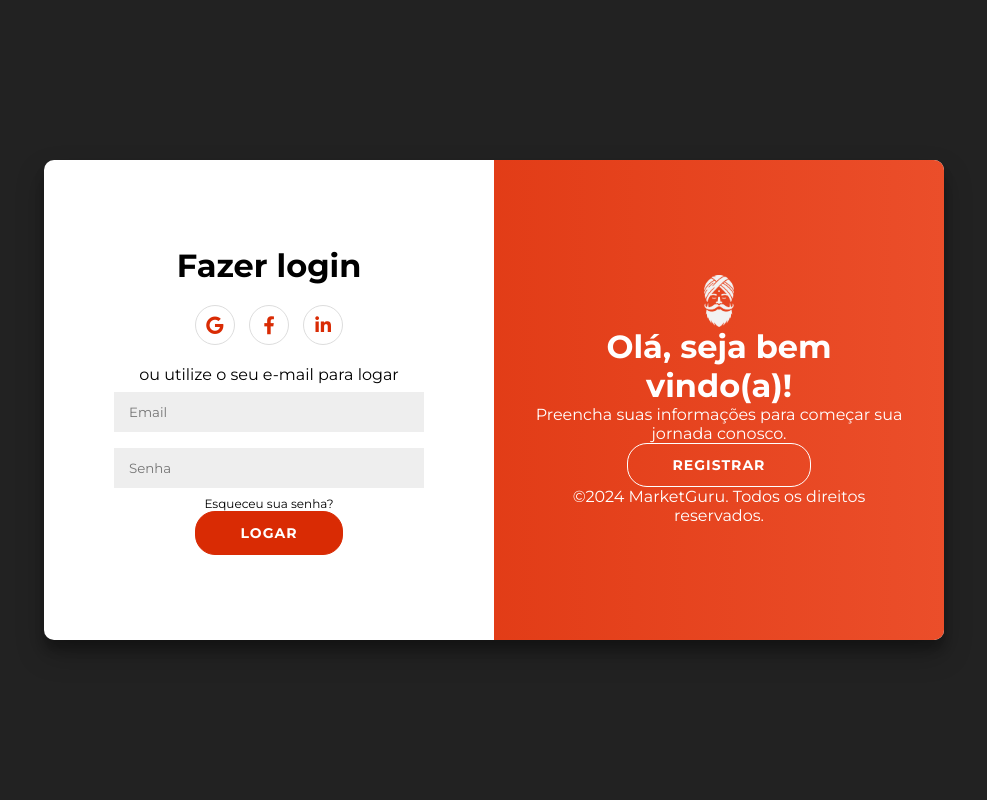
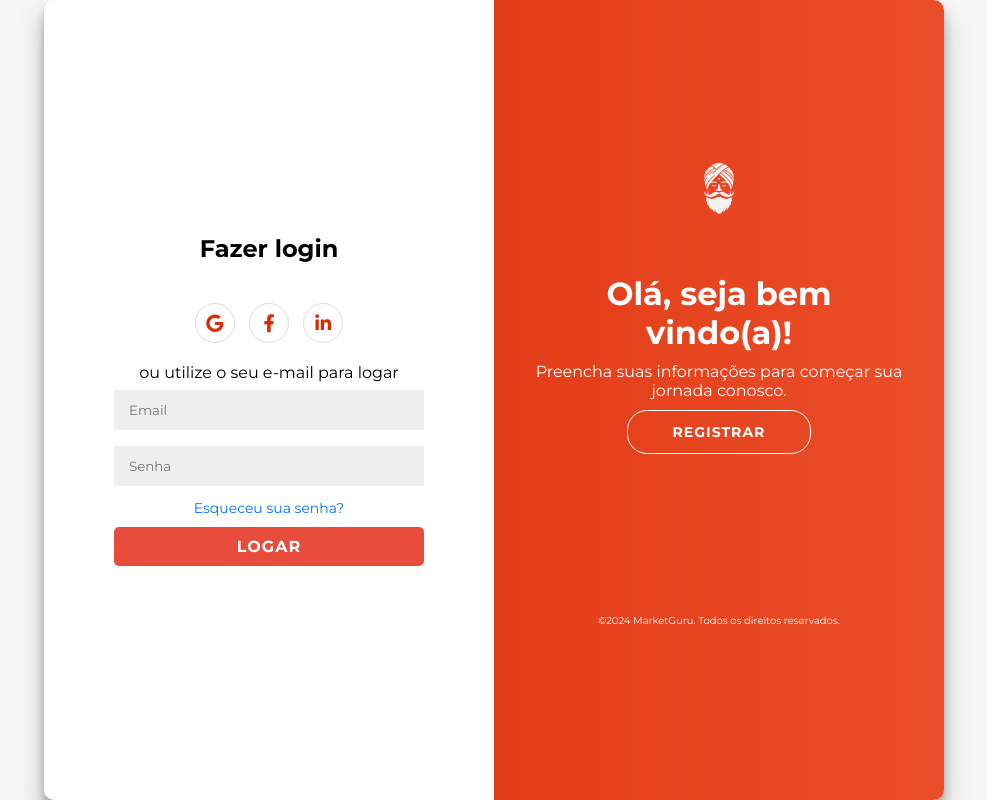
Before and after one commit to pedrorosemberg/marketguru-login, a plain HTML site: page public/index.html in a window 1280 px wide. Shown: the whole page, without its empty margins (146-1133 px from the left). Drawn offline with Linux system fonts and the light colour scheme.

Commit message:
[Update] Style.css

```diff
--- a/src/styles/styles.css
+++ b/src/styles/styles.css
@@ -8,6 +8,17 @@
     font-family: 'Montserrat', sans-serif;
 }
 
+.overlay-panel-logo {
+    width: 30px;
+    height: auto;
+    padding-bottom: 60px;
+}
+
+.overlay-panel-copyright {
+    padding-top: 20dvh;
+    font-size: 10px;
+}
+
 body {
     display: flex;
     justify-content: center;
@@ -15,6 +26,11 @@ body {
     height: 100vh;
     background: #222;
     margin: 0;
+    padding: 0;
+    background-color: #f7f7f7; /* Ajuste conforme o seu layout */
+    display: flex;
+    flex-direction: column;
+    min-height: 100vh;
 }
 
 .container {
@@ -26,6 +42,13 @@ body {
     box-shadow: 0 14px 28px rgba(0, 0, 0, 0.25), 0 10px 10px rgba(0, 0, 0, 0.22);
     overflow: hidden;
     border-radius: 10px;
+
+    display: flex;
+    align-items: center;
+    justify-content: center;
+    min-height: 100vh; /* Centraliza verticalmente */
+    padding: 20px;
+    box-sizing: border-box;
 }
 
 .form-container {
@@ -33,8 +56,32 @@ body {
     top: 0;
     height: 100%;
     transition: all 0.6s ease-in-out;
-    max-width: 100%;
-    padding: 0 20px;
+    width: 100%;
+    max-width: 500px; /* Ajuste de acordo com a largura que deseja */
+    margin: 0 auto; /* Centraliza o container */
+    padding: 20px; /* Margem interna para evitar cortes */
+    box-sizing: border-box; /* Garante que o padding não aumente a largura total */
+}
+
+.form-container h1 {
+    font-size: 24px;
+    margin-bottom: 20px;
+    text-align: center;
+}
+
+.form-container button {
+    width: 100%;
+    padding: 10px;
+    font-size: 16px;
+    background-color: #e74c3c;
+    color: #fff;
+    border: none;
+    cursor: pointer;
+    border-radius: 5px;
+}
+
+.form-container button:hover {
+    background-color: #c0392b;
 }
 
 .sign-in-container {
@@ -243,3 +290,49 @@ a:hover {
     max-width: 100%; /* Garante que o texto respeite o espaço do formulário */
     padding: 5px 0;
 }
+
+.forgot-password {
+    font-size: 14px; /* Ajusta o tamanho da fonte */
+    color: #0072ff;
+    text-decoration: none;
+    margin-top: 5px; /* Ajusta o espaço entre o campo de senha e o link */
+    margin-bottom: 10px;
+}
+
+.forgot-password:hover {
+    text-decoration: underline; /* Efeito ao passar o mouse */
+}
+
+.overlay-container h1,p {
+   padding-bottom: 10px;
+
+}
+
+/* Ajuste adicional para garantir que o layout não quebre em telas menores */
+@media (max-width: 768px) {
+    .form-container {
+        max-width: 90%; /* Reduz a largura para dispositivos menores */
+        padding: 15px;
+    }
+
+    .form-container h1 {
+        font-size: 20px;
+    }
+
+    .form-container button {
+        font-size: 14px;
+        padding: 8px;
+    }
+}
+
+footer {
+    text-align: center;
+    padding: 10px;
+    color: #333;
+    font-size: 14px;
+    margin-top: auto;
+}
+
+footer p {
+    margin: 0;
+}
```
